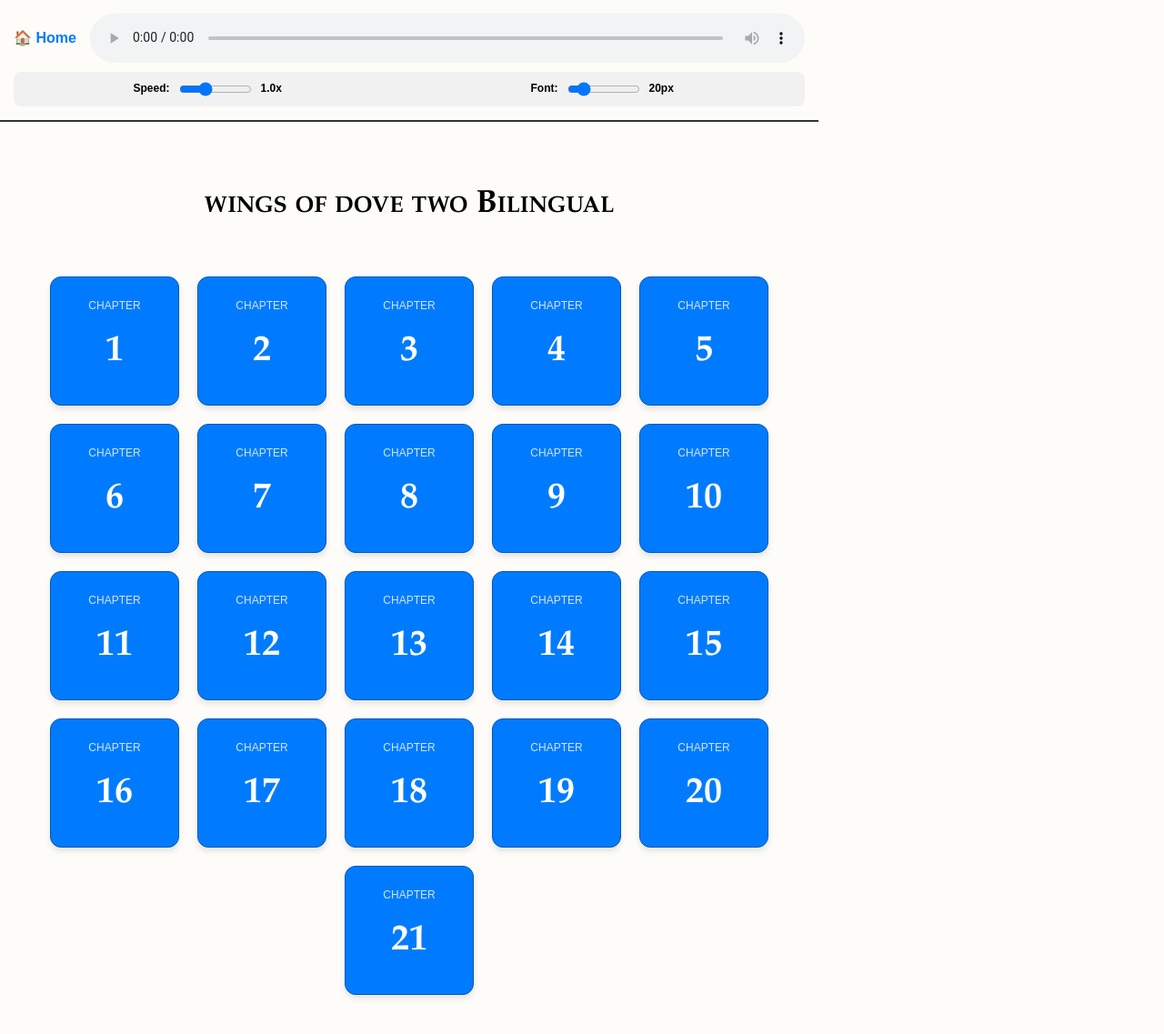
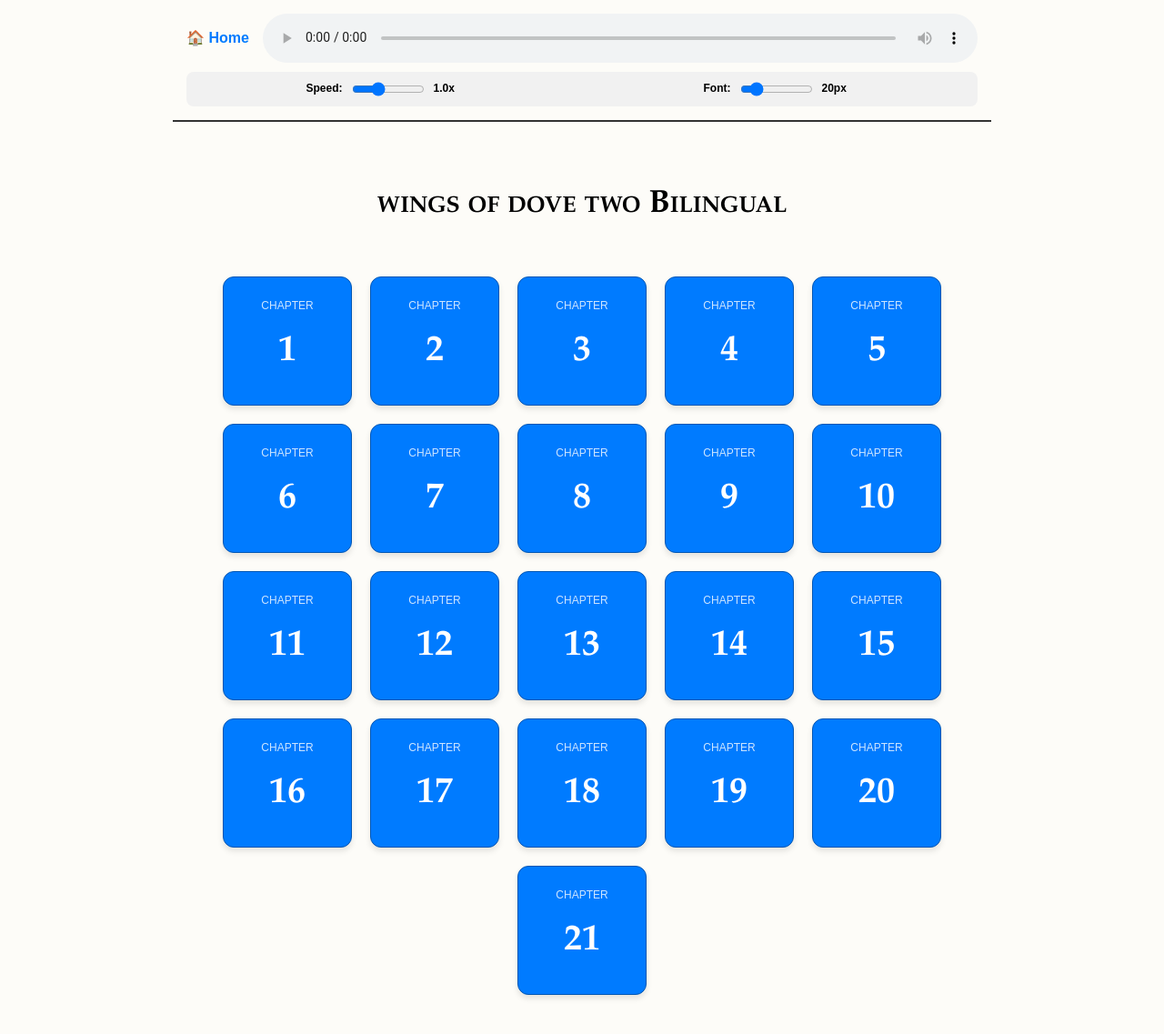
Before and after one commit to egilchri/wings_two, a Jekyll site: the page built from index.html, in a window 1280 px wide and 1154 px high. Shown: the top 1137 px of the window at 91% size. Built offline with Jekyll 4.4.1, drawn with Linux system fonts in a browser that asks for light colours.

Commit message:
Centering for desktop browser.

```diff
--- a/_layouts/default.html
+++ b/_layouts/default.html
@@ -11,7 +11,7 @@
     <link rel="apple-touch-icon" href="/wings_two/icon-192.png">
     <meta name="apple-mobile-web-app-capable" content="yes">
 </head>
-<body style="background-color: #fdfcf8; margin: 0; padding: 0;">
+<body style="background-color: #fdfcf8; margin: 0 auto; padding: 0;">
 
 <div id="sticky-header" style="position: sticky; top: 0; background: #fdfcf8; padding: 15px; border-bottom: 2px solid #333; z-index: 9999; display: flex; flex-direction: column; gap: 10px;">
 
```
